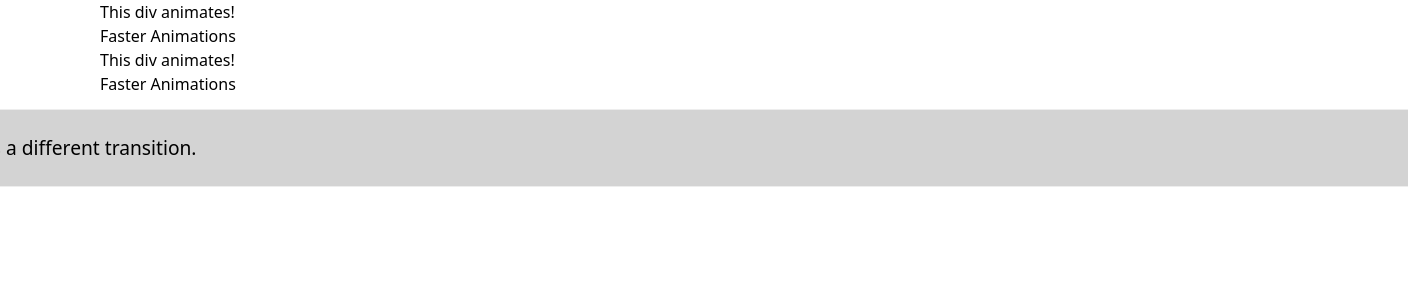
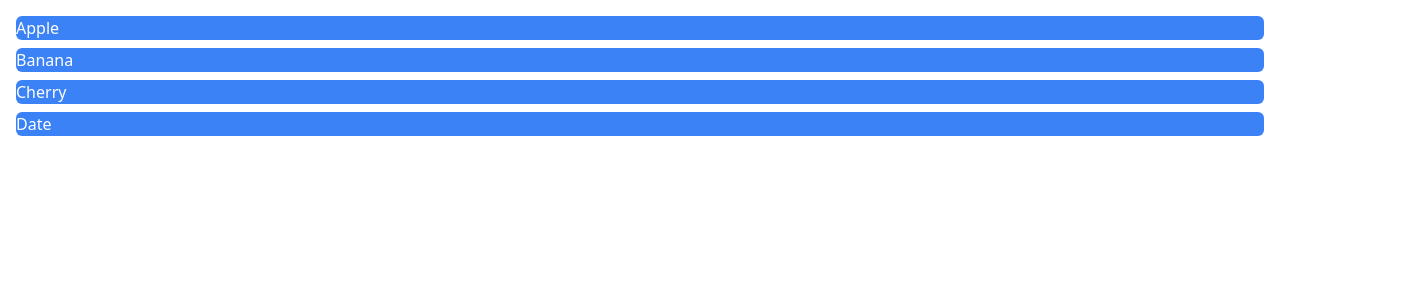
Before and after one commit to sudhanshuDongre24/react-motion, a React (Vite) app: page / in a window 1280 px wide. Shown: the top 300 px of the page, 1408 px wide, since content can reach past the window. Built offline with nearby package versions, Linux system fonts and the light colour scheme.

Commit message:
add reorder

```diff
--- a/src/examples/Practice/Practice.tsx
+++ b/src/examples/Practice/Practice.tsx
@@ -1,83 +1,28 @@
-import { motion, MotionConfig, useReducedMotion } from "motion/react";
-import { createContext, useContext, useState } from "react";
+import React, { useState } from "react";
+import { motion, Reorder } from "motion/react";
 
-// Create a context for animation preferences
-const AnimationPreferencesContext = createContext({
-  fastAnimations: false, // Default: respect reduced motion
-  setFastAnimations: () => {}, // Placeholder
-});
+const items = ["Apple", "Banana", "Cherry", "Date"];
 
-// Custom hook to access and update animation preferences
-function useAnimationPreferences() {
-  const context = useContext(AnimationPreferencesContext);
-  if (!context) {
-    throw new Error(
-      "useAnimationPreferences must be used within an AnimationPreferencesProvider"
-    );
-  }
-  return context;
-}
+const Practice = () => {
+  const [list, setList] = useState(items);
+  return (
+    <Reorder.Group
+      axis="y"
+      values={list}
+      onReorder={setList}
+      className="space-y-2 p-4"
+    >
+      {list.map((item) => (
+        <Reorder.Item
+          key={item}
+          value={item}
+          className="p-e bg-blue-500 text-white rounded-md cursor-pointer"
+        >
+          {item}
+        </Reorder.Item>
+      ))}
+    </Reorder.Group>
+  );
+};
 
-// Provider for animation preferences
-function AnimationPreferencesProvider({ children }) {
-  const [fastAnimations, setFastAnimations] = useState(false);
-
-  const value = { fastAnimations, setFastAnimations };
-  return (
-    <AnimationPreferencesContext.Provider value={value}>
-      {children}
-    </AnimationPreferencesContext.Provider>
-  );
-}
-
-function AnimatedComponent() {
-  const { fastAnimations, setFastAnimations } = useAnimationPreferences();
-  const shouldReduceMotion = useReducedMotion();
-
-  const baseTransition = { duration: 0.5, ease: "easeInOut" };
-
-  const dynamicTransition = fastAnimations
-    ? { duration: 0.2, ease: "easeOut" } // Faster animation
-    : shouldReduceMotion
-    ? { duration: 0 } // No animation for reduced motion
-    : baseTransition; // Default transition
-
-  return (
-    <motion.div
-      animate={{ x: 100, opacity: 1 }}
-      initial={{ x: 0, opacity: 0 }}
-      transition={dynamicTransition}
-    >
-      <p>This div animates!</p>
-      <button onClick={() => setFastAnimations(!fastAnimations)}>
-        {fastAnimations ? "Slower Animations" : "Faster Animations"}
-      </button>
-    </motion.div>
-  );
-}
-
-function ComplexExample() {
-  return (
-    <AnimationPreferencesProvider>
-      <MotionConfig>
-        {" "}
-        {/* Global MotionConfig */}
-        <div>
-          <AnimatedComponent />
-          <AnimatedComponent />{" "}
-          {/* Another instance of the animated component */}
-        </div>
-        {/* Example of overriding the global config for a specific component */}
-        <motion.div
-          style={{ backgroundColor: "lightgray", padding: 20, marginTop: 20 }}
-          animate={{ scale: 1.2 }}
-          transition={{ duration: 0.8, bounce: 0.2 }} // Override transition
-        >
-          This div has a different transition.
-        </motion.div>
-      </MotionConfig>
-    </AnimationPreferencesProvider>
-  );
-}
-
-export default ComplexExample;
+export default Practice;
```
Also changed, not shown: 1 other file (tests, documents, lock files or other folders).
